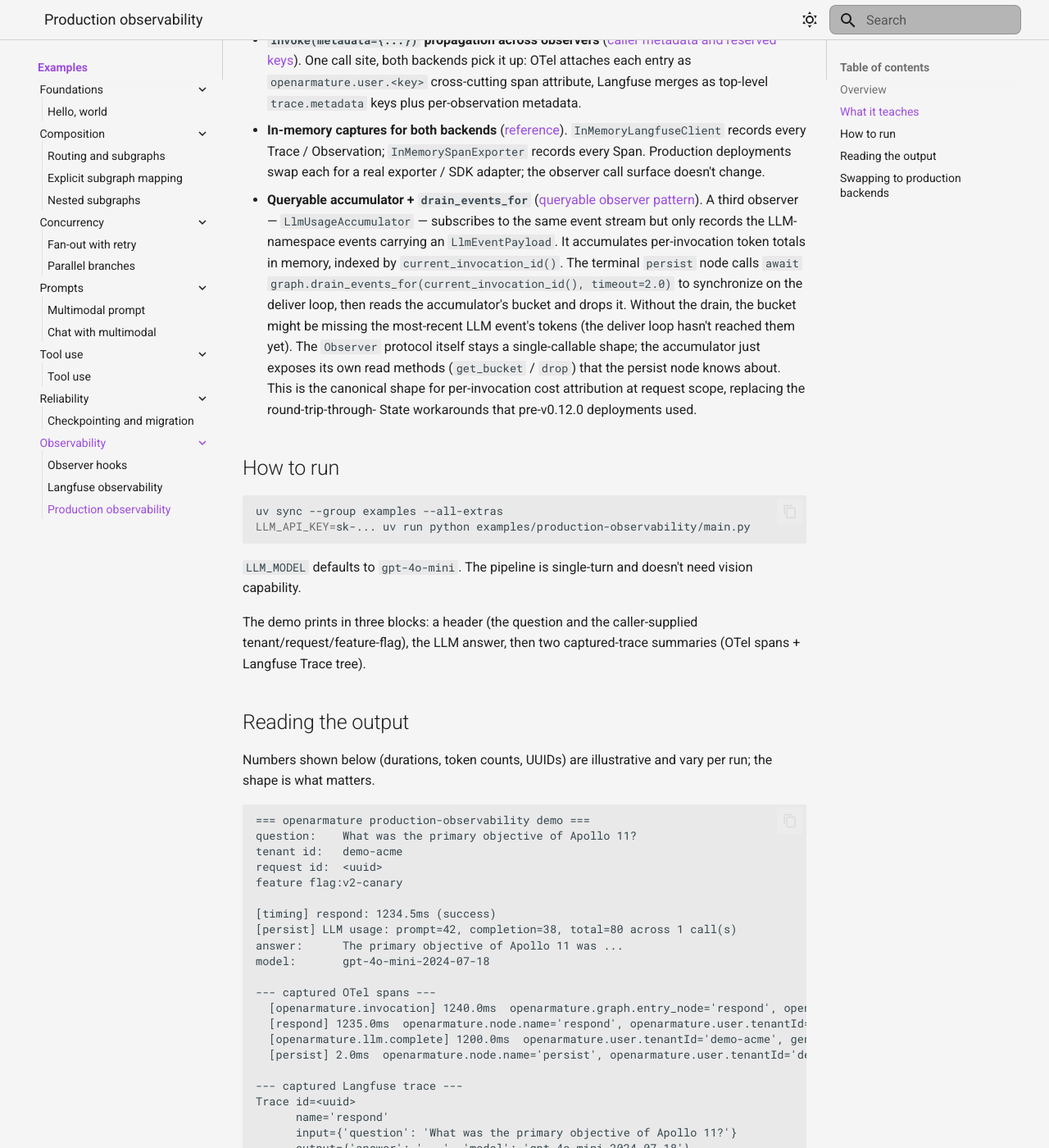
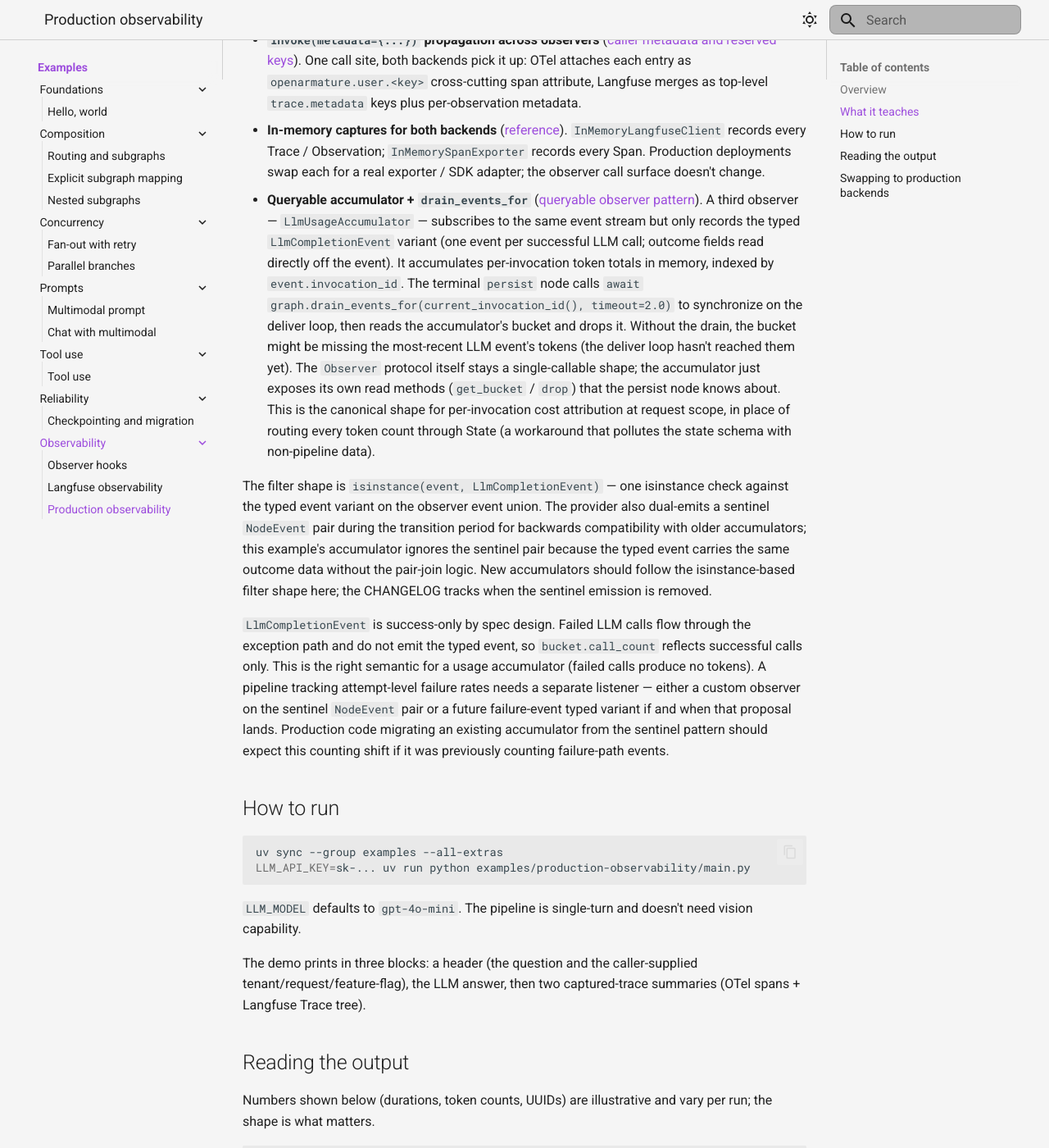
Before and after one commit to LunarCommand/openarmature-python, an MkDocs documentation site: the page built from docs/examples/production-observability.md, in a window 1280 px wide and 1400 px high, scrolled down 1707 px. Shown: the whole window at 82% size. Built offline with MkDocs 1.6.1 and Material for MkDocs 9.7.7, drawn with Linux system fonts in a browser that asks for light colours; some of the changed text lies outside the part shown.

Commit message:
Migrate LlmUsageAccumulator to typed event filter
Switch the reference accumulator's filter from the 4-stage
NodeEvent + namespace + phase + payload-narrow check to a single
isinstance(event, LlmCompletionEvent) call. Field access moves
from event.pre_state.X to event.usage.X (reusing the same Usage
shape the sentinel payload mirrored). Per-invocation bucketing
reads event.invocation_id directly off the typed event instead
of going through current_invocation_id(), reducing one level of
indirection that the typed-event surface enables.

Add a defensive guard against a None usage record. Spec types the
field as nullable; python's provider always passes a Usage instance
today, but the guard keeps the accumulator robust against future
providers that exercise the null option.

Document the success-only semantic of LlmCompletionEvent and its
effect on bucket.call_count: failed LLM calls flow through the
exception path and do not emit the typed event, so call_count now
reflects successful calls only. Production code migrating an
existing accumulator from the sentinel pattern should expect this
counting shift if it was previously counting failure-path events.
A pipeline tracking attempt-level failure rates needs a separate
listener (sentinel NodeEvent pair, or a future failure-event
typed variant if that proposal lands).

Disclaimer in the docs walkthrough that the captured OTel span
name and gen_ai.usage.* attribute family still come from the
sentinel handler; the OTel + Langfuse observers have not yet
migrated to consuming the typed event. Span names and attribute
paths may shift when the observer migration lands.

Reframe comment and docs language to describe the architectural
state without pinning specific release numbers. Forward-looking
promises and historical version pins both age poorly; the
CHANGELOG is the authoritative reference for cutoff timing.

```diff
--- a/docs/examples/production-observability.md
+++ b/docs/examples/production-observability.md
@@ -85,10 +85,11 @@ sees the same logical events represented two ways.
 - **Queryable accumulator + `drain_events_for`**
   ([queryable observer pattern](../concepts/observability.md)).
   A third observer — `LlmUsageAccumulator` — subscribes to the
-  same event stream but only records the LLM-namespace events
-  carrying an `LlmEventPayload`. It accumulates per-invocation
-  token totals in memory, indexed by `current_invocation_id()`.
-  The terminal `persist` node calls
+  same event stream but only records the typed
+  `LlmCompletionEvent` variant (one event per successful LLM call;
+  outcome fields read directly off the event). It accumulates
+  per-invocation token totals in memory, indexed by
+  `event.invocation_id`. The terminal `persist` node calls
   `await graph.drain_events_for(current_invocation_id(), timeout=2.0)`
   to synchronize on the deliver loop, then reads the accumulator's
   bucket and drops it. Without the drain, the bucket might be
@@ -97,8 +98,32 @@ sees the same logical events represented two ways.
   a single-callable shape; the accumulator just exposes its own
   read methods (`get_bucket` / `drop`) that the persist node knows
   about. This is the canonical shape for per-invocation cost
-  attribution at request scope, replacing the round-trip-through-
-  State workarounds that pre-v0.12.0 deployments used.
+  attribution at request scope, in place of routing every token
+  count through State (a workaround that pollutes the state
+  schema with non-pipeline data).
+
+  The filter shape is `isinstance(event, LlmCompletionEvent)` —
+  one isinstance check against the typed event variant on the
+  observer event union. The provider also dual-emits a sentinel
+  `NodeEvent` pair during the transition period for backwards
+  compatibility with older accumulators; this example's
+  accumulator ignores the sentinel pair because the typed event
+  carries the same outcome data without the pair-join logic. New
+  accumulators should follow the isinstance-based filter shape
+  here; the CHANGELOG tracks when the sentinel emission is
+  removed.
+
+  `LlmCompletionEvent` is success-only by spec design. Failed LLM
+  calls flow through the exception path and do not emit the typed
+  event, so `bucket.call_count` reflects successful calls only.
+  This is the right semantic for a usage accumulator (failed
+  calls produce no tokens). A pipeline tracking attempt-level
+  failure rates needs a separate listener — either a custom
+  observer on the sentinel `NodeEvent` pair or a future
+  failure-event typed variant if and when that proposal lands.
+  Production code migrating an existing accumulator from the
+  sentinel pattern should expect this counting shift if it was
+  previously counting failure-path events.
 
 ## How to run
 
@@ -167,8 +192,15 @@ Trace id=<uuid>
 - **OTel spans block**: one line per captured span, sorted by
   start time. The relevant attributes shown are a curated subset
   for readability; the full attribute set is on each `Span` object
-  for any reader inspecting them programmatically. Note three
-  attribute families worth telling apart:
+  for any reader inspecting them programmatically. The
+  `openarmature.llm.complete` span name + the `gen_ai.usage.*`
+  attribute family come from the OTel observer's current
+  sentinel-`NodeEvent` handler — the OTel and Langfuse observers
+  have not yet migrated to consuming the typed `LlmCompletionEvent`
+  variant. Span names and attribute paths may shift when the
+  observer migration lands; the example's emitted span structure
+  tracks the current observer behavior. Note three attribute
+  families worth telling apart:
     - The root `openarmature.invocation` span carries
       `openarmature.graph.spec_version` plus the
       `openarmature.implementation.name` / `.version` attribution
```
Also changed, not shown: 1 other file.
